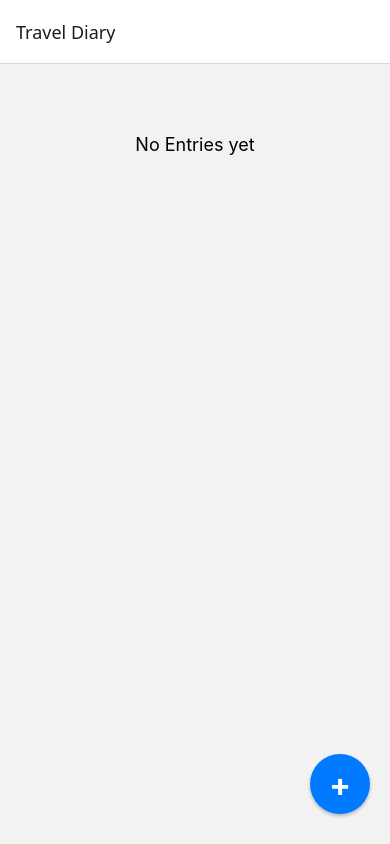
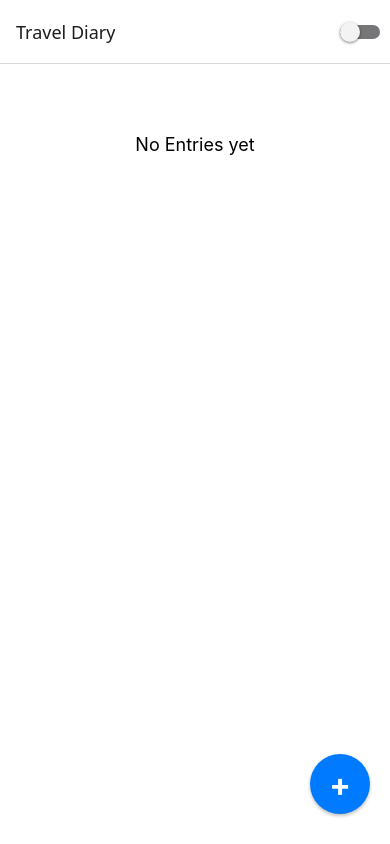
Before and after one commit to JaysAtHome/device-features-react-native, a React Native app: screen /Home in a window 390 px wide. Built offline with nearby package versions, Linux system fonts and the light colour scheme.

Commit message:
toggleThemeAdded

```diff
--- a/App.tsx
+++ b/App.tsx
@@ -1,8 +1,10 @@
 import React from 'react';
 import { NavigationContainer } from '@react-navigation/native';
 import { createNativeStackNavigator } from '@react-navigation/native-stack';
+import { SafeAreaView, StatusBar, View, Switch } from 'react-native';
 import HomeScreen from './screens/HomeScreen';
 import TravelEntryScreen from './screens/TravelEntryScreen';
+import { useTheme, ThemeProvider } from './src/ThemeContext'; // Import the ThemeProvider and useTheme
 
 export type RootStackParamList = {
   Home: undefined;
@@ -13,12 +15,40 @@ const Stack = createNativeStackNavigator<RootStackParamList>();
 
 export default function App() {
   return (
+    <ThemeProvider> {/* Ensure ThemeProvider wraps the entire app */}
+      <AppContent />
+    </ThemeProvider>
+  );
+}
+
+function AppContent() {
+  const { theme, mode, toggleTheme } = useTheme(); // Get the theme and mode from the context
+
+  return (
+    <SafeAreaView style={{ flex: 1, backgroundColor: theme.colors.background }}>
+      <StatusBar
+        barStyle={mode === 'dark' ? 'light-content' : 'dark-content'}
+        backgroundColor={theme.colors.background}
+      />
       <NavigationContainer>
         <Stack.Navigator initialRouteName="Home">
           <Stack.Screen
             name="Home"
             component={HomeScreen}
-          options={{ title: 'Travel Diary' }}
+            options={{
+              title: 'Travel Diary',
+              headerRight: () => (
+                <View style={{ marginRight: 10 }}>
+                  {/* Switch component for theme toggle */}
+                  <Switch
+                    value={mode === 'dark'}
+                    onValueChange={toggleTheme} // Toggle theme on value change
+                    trackColor={{ false: '#767577', true: '#81b0ff' }}
+                    thumbColor={mode === 'dark' ? '#f5dd4b' : '#f4f3f4'}
+                  />
+                </View>
+              ),
+            }}
           />
           <Stack.Screen
             name="TravelEntry"
@@ -27,5 +57,6 @@ export default function App() {
           />
         </Stack.Navigator>
       </NavigationContainer>
+    </SafeAreaView>
   );
 }
--- a/package.json
+++ b/package.json
@@ -13,7 +13,7 @@
     "@react-native-async-storage/async-storage": "^2.1.2",
     "@react-navigation/native": "^7.1.6",
     "@react-navigation/native-stack": "^7.3.10",
-    "@react-navigation/stack": "^7.2.9",
+    "@react-navigation/stack": "^7.2.10",
     "expo": "~52.0.43",
     "expo-device": "~7.0.3",
     "expo-image-picker": "~16.0.6",
--- a/screens/HomeScreen.tsx
+++ b/screens/HomeScreen.tsx
@@ -1,7 +1,8 @@
 import React, { useEffect, useState } from 'react';
-import { View, Text, FlatList, Image, Button, StyleSheet, TouchableOpacity } from 'react-native';
+import { View, Text, FlatList, Image, Button, StyleSheet, TouchableOpacity, SafeAreaView } from 'react-native';
 import AsyncStorage from '@react-native-async-storage/async-storage';
 import { useIsFocused, useNavigation } from '@react-navigation/native';
+import { useTheme } from '../src/ThemeContext'; // Import the useTheme hook
 
 interface TravelEntry {
   imageUri: string;
@@ -9,6 +10,7 @@ interface TravelEntry {
 }
 
 const HomeScreen = () => {
+  const { theme } = useTheme(); // Get the current theme
   const [entries, setEntries] = useState<TravelEntry[]>([]);
   const isFocused = useIsFocused();
   const navigation = useNavigation();
@@ -33,9 +35,10 @@ const HomeScreen = () => {
   };
 
   return (
+    <SafeAreaView style={{ flex: 1, backgroundColor: theme.colors.background }}>
       <View style={styles.container}>
         {entries.length === 0 ? (
-        <Text style={styles.emptyText}>No Entries yet</Text>
+          <Text style={[styles.emptyText, { color: theme.colors.text }]}>No Entries yet</Text>
         ) : (
           <FlatList
             data={entries}
@@ -43,8 +46,8 @@ const HomeScreen = () => {
             renderItem={({ item, index }) => (
               <View style={styles.entry}>
                 <Image source={{ uri: item.imageUri }} style={styles.image} />
-              <Text style={styles.address}>{item.address}</Text>
-              <Button title="Remove" color="red" onPress={() => removeEntry(index)} />
+                <Text style={[styles.address, { color: theme.colors.text }]}>{item.address}</Text>
+                <Button title="Remove" color={theme.colors.primary} onPress={() => removeEntry(index)} />
               </View>
             )}
           />
@@ -57,6 +60,7 @@ const HomeScreen = () => {
           <Text style={styles.fabIcon}>+</Text>
         </TouchableOpacity>
       </View>
+    </SafeAreaView>
   );
 };
 
--- a/screens/TravelEntryScreen.tsx
+++ b/screens/TravelEntryScreen.tsx
@@ -1,12 +1,14 @@
 import React, { useEffect, useState } from 'react';
-import { View, Text, Button, Image, StyleSheet, Alert } from 'react-native';
+import { View, Text, Button, Image, StyleSheet, SafeAreaView } from 'react-native';
 import * as ImagePicker from 'expo-image-picker';
 import * as Location from 'expo-location';
 import AsyncStorage from '@react-native-async-storage/async-storage';
 import * as Notifications from 'expo-notifications';
 import { useNavigation, useFocusEffect } from '@react-navigation/native';
+import { useTheme } from '../src/ThemeContext'; // Import the useTheme hook
 
 const TravelEntryScreen = () => {
+  const { theme } = useTheme(); // Get the current theme
   const [imageUri, setImageUri] = useState<string | null>(null);
   const [address, setAddress] = useState<string>('');
   const [location, setLocation] = useState<Location.LocationObjectCoords | null>(null);
@@ -93,7 +95,6 @@ const TravelEntryScreen = () => {
     }
   };
 
-
   useFocusEffect(
     React.useCallback(() => {
       return () => {
@@ -105,16 +106,18 @@ const TravelEntryScreen = () => {
   );
 
   return (
+    <SafeAreaView style={{ flex: 1, backgroundColor: theme.colors.background }}>
       <View style={styles.container}>
-      <Button title="Take a Picture" onPress={takePicture} />
+        <Button title="Take a Picture" onPress={takePicture} color={theme.colors.primary} />
         {imageUri && (
           <>
             <Image source={{ uri: imageUri }} style={styles.image} />
-          <Text style={styles.address}>{address}</Text>
-          <Button title="Save Entry" onPress={handleSave} />
+            <Text style={[styles.address, { color: theme.colors.text }]}>{address}</Text>
+            <Button title="Save Entry" onPress={handleSave} color={theme.colors.primary} />
           </>
         )}
       </View>
+    </SafeAreaView>
   );
 };
 
--- /dev/null
+++ b/src/ThemeContext.tsx
@@ -0,0 +1,45 @@
+import React, { createContext, useContext, useState, ReactNode } from 'react';
+
+interface ThemeContextType {
+  mode: 'light' | 'dark';
+  toggleTheme: () => void;
+  theme: {
+    colors: {
+      background: string;
+      text: string;
+      primary: string;
+    };
+  };
+}
+
+const ThemeContext = createContext<ThemeContextType | undefined>(undefined);
+
+export const ThemeProvider = ({ children }: { children: ReactNode }) => {
+  const [mode, setMode] = useState<'light' | 'dark'>('light');
+
+  const toggleTheme = () => {
+    setMode((prevMode) => (prevMode === 'light' ? 'dark' : 'light'));
+  };
+
+  const theme = {
+    colors: {
+      background: mode === 'light' ? '#fff' : '#000',
+      text: mode === 'light' ? '#000' : '#fff',
+      primary: mode === 'light' ? '#007AFF' : '#1E90FF',
+    },
+  };
+
+  return (
+    <ThemeContext.Provider value={{ mode, toggleTheme, theme }}>
+      {children}
+    </ThemeContext.Provider>
+  );
+};
+
+export const useTheme = () => {
+  const context = useContext(ThemeContext);
+  if (!context) {
+    throw new Error('useTheme must be used within a ThemeProvider');
+  }
+  return context;
+};
```
Also changed, not shown: src/AsyncStorage.tsx (+7 -4 lines), src/GeoLocation.tsx (+25 -3 lines), src/LocalPushNotification.tsx (+33 -0 lines), 1 other file (tests, documents, lock files or other folders). Lines whose indentation alone changed are shown as unchanged.
